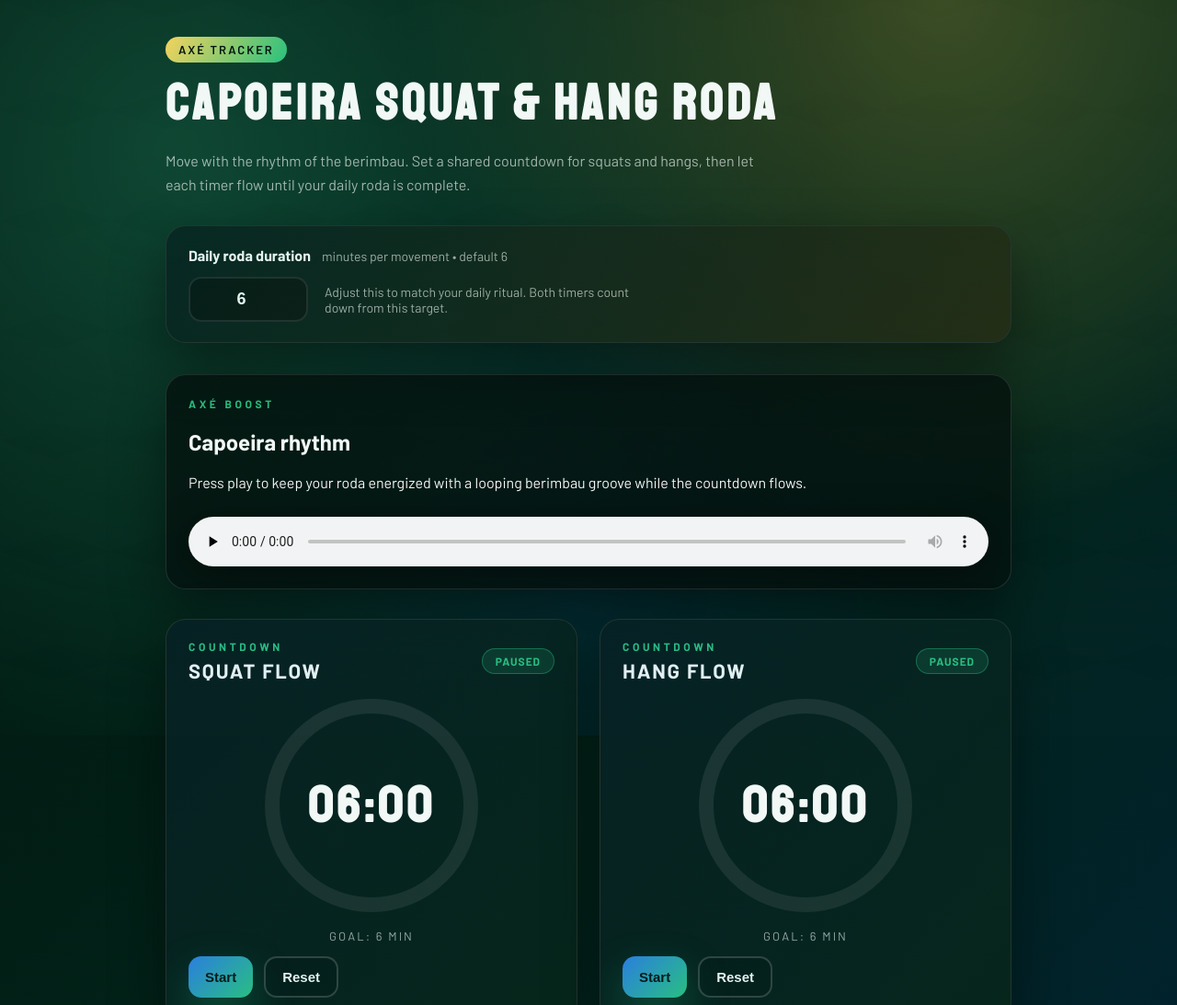
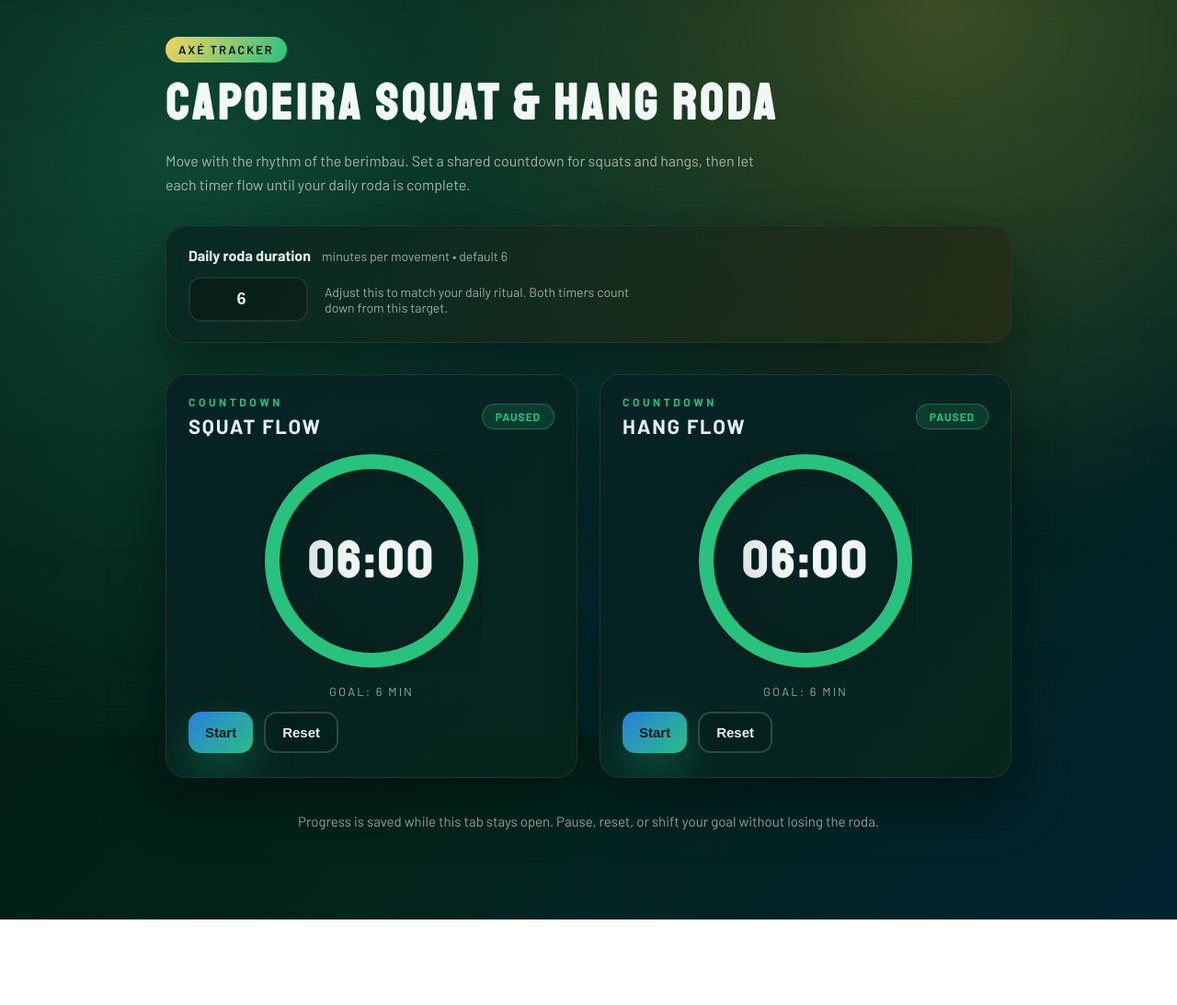
Before and after one commit to eliyahu-kehat/eli-learning.github.io, a plain HTML site: page index.html in a window 1280 px wide. Shown: the top 1093 px of the page at 92% size. After the commit the page ends 1000 px from the top, so only its background shows below. Drawn offline with Linux system fonts and the light colour scheme.

Commit message:
Remove audio player

```diff
--- a/index.html
+++ b/index.html
@@ -26,18 +26,6 @@
         <input id="goal-minutes" class="goal__input" type="number" min="1" step="1" value="6" aria-describedby="goal-help">
         <span id="goal-help" class="goal__support">Adjust this to match your daily ritual. Both timers count down from this target.</span>
       </div>
-    </section>
-
-    <section class="music">
-      <div>
-        <p class="eyebrow">Axé boost</p>
-        <h2>Capoeira rhythm</h2>
-        <p>Press play to keep your roda energized with a looping berimbau groove while the countdown flows.</p>
-      </div>
-      <audio controls loop preload="none">
-        <source src="https://cdn.pixabay.com/download/audio/2023/02/14/audio_88f1f9bfbb.mp3?filename=capoeira-138853.mp3" type="audio/mpeg">
-        Your browser does not support the audio element.
-      </audio>
     </section>
 
     <section class="timers">
--- a/scripts/main.js
+++ b/scripts/main.js
@@ -29,7 +29,7 @@ const timerElements = {
 Object.values(timerElements).forEach(({ progress }) => {
   const circumference = CIRCLE_CIRCUMFERENCE.toString();
   progress.style.strokeDasharray = circumference;
-  progress.style.strokeDashoffset = circumference;
+  progress.style.strokeDashoffset = '0';
 });
 
 let state = loadState();
@@ -222,7 +222,7 @@ function updateTimerDisplay(timerKey) {
   elements.toggle.setAttribute('aria-disabled', isComplete ? 'true' : 'false');
   elements.card.classList.toggle('timer-card--complete', isComplete);
 
-  const offset = CIRCLE_CIRCUMFERENCE * (1 - progressRatio);
+  const offset = CIRCLE_CIRCUMFERENCE * progressRatio;
   elements.progress.style.strokeDashoffset = offset;
   elements.progressLabel.textContent = `Goal: ${state.goalMinutes} min`;
 }
--- a/styles/style.css
+++ b/styles/style.css
@@ -164,23 +164,6 @@ body::after {
   max-width: 360px;
 }
 
-.music {
-  margin-bottom: 32px;
-  padding: 24px;
-  border-radius: var(--radius);
-  border: 1px solid var(--panel-border);
-  background: rgba(5, 19, 16, 0.8);
-  box-shadow: var(--shadow);
-  display: flex;
-  flex-direction: column;
-  gap: 12px;
-}
-
-.music audio {
-  width: 100%;
-  filter: drop-shadow(0 8px 20px rgba(0, 0, 0, 0.45));
-}
-
 .timers {
   display: grid;
   grid-template-columns: repeat(auto-fit, minmax(280px, 1fr));
@@ -282,7 +265,8 @@ body::after {
   stroke-linecap: round;
   stroke-width: 8;
   stroke-dasharray: 339.292;
-  stroke-dashoffset: 339.292;
+  stroke-dashoffset: 0;
+  transition: stroke-dashoffset 0.3s linear;
   filter: drop-shadow(0 8px 16px rgba(0, 0, 0, 0.45));
 }
 
```
